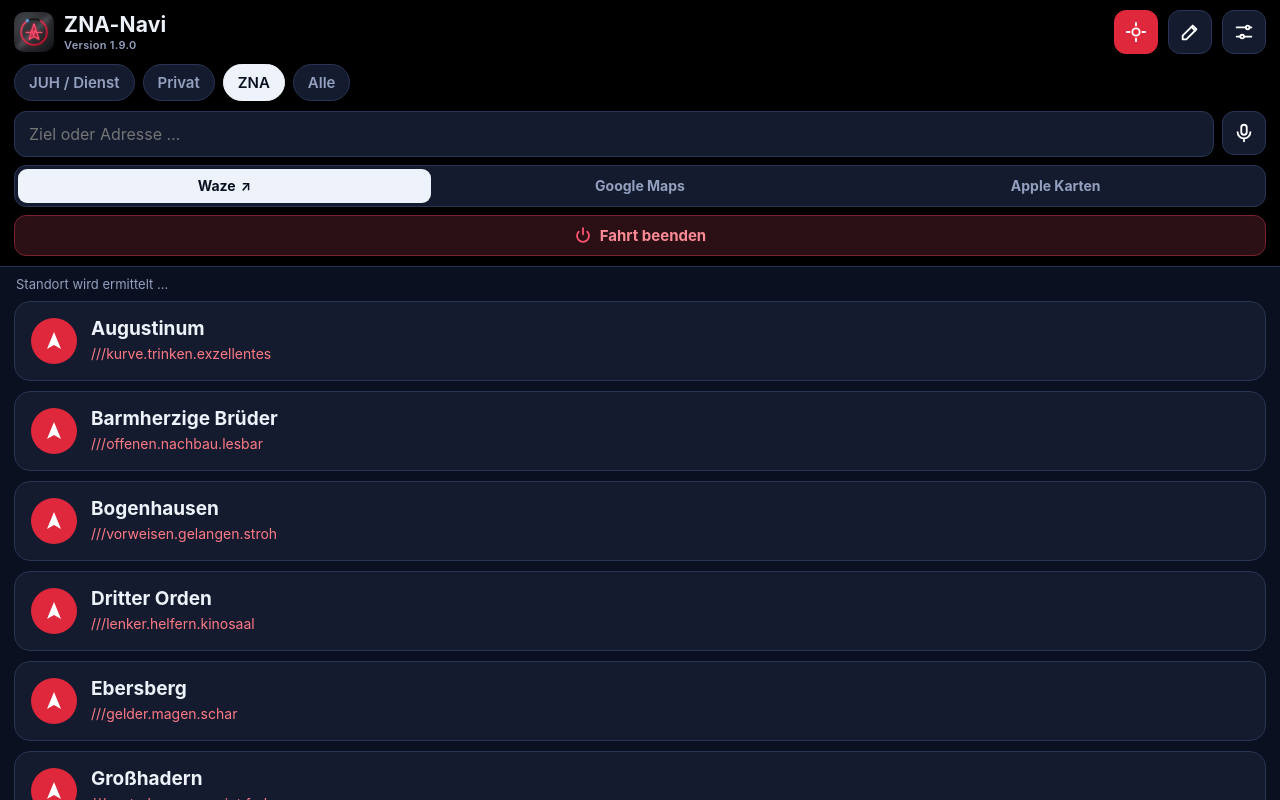
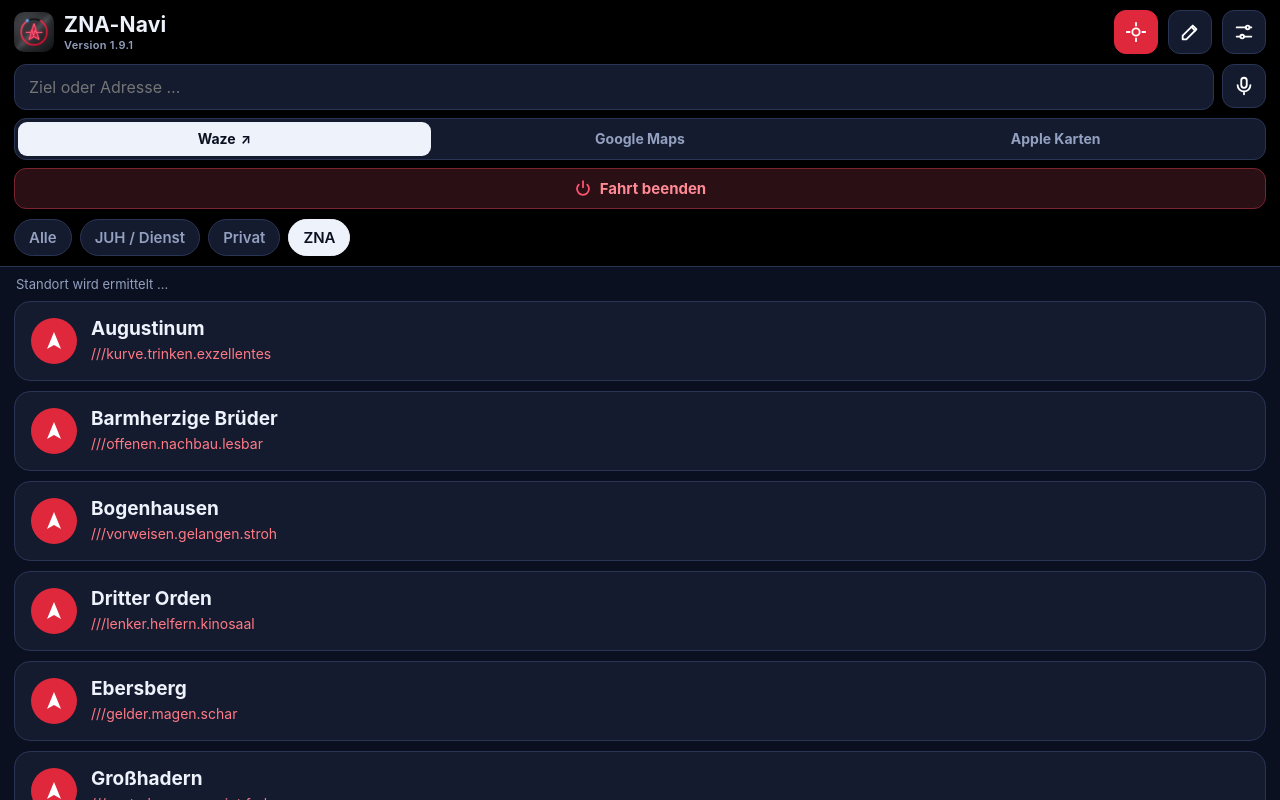
Before and after one commit to Jobacke/ZNA-Navi, a plain HTML site: page index.html in a window 1280 px wide. Drawn offline with Linux system fonts and the light colour scheme.

Commit message:
v1.9.1: Gruppen-Reiter unter Fahrt beenden, Alle vorne, Wisch-Hinweis
Co-Authored-By: Claude Opus 5.5 <noreply@anthropic.com>
Claude-Session: https://claude.ai/code/session_01RacYTfZxcV9aPhZxPKxDMe

```diff
--- a/index.html
+++ b/index.html
@@ -45,7 +45,14 @@
   .iconbtn.on{background:var(--accent);border-color:var(--accent)}
   .iconbtn svg{width:22px;height:22px}
 
-  .chips{display:flex;gap:8px;overflow-x:auto;min-width:0;margin-top:10px;scrollbar-width:none}
+  .chipwrap{position:relative;margin-top:10px;min-width:0}
+  .chips{display:flex;gap:8px;overflow-x:auto;min-width:0;scrollbar-width:none;scroll-snap-type:x proximity;-webkit-overflow-scrolling:touch}
+  .chips .chip{scroll-snap-align:start}
+  /* Verlauf am Rand zeigt: hier geht es weiter */
+  .chipwrap::before,.chipwrap::after{content:"";position:absolute;top:0;bottom:0;width:28px;pointer-events:none;opacity:0;transition:opacity .2s}
+  .chipwrap::before{left:0;background:linear-gradient(90deg,#000,rgba(0,0,0,0))}
+  .chipwrap::after{right:0;background:linear-gradient(270deg,#000,rgba(0,0,0,0))}
+  .chipwrap.more-left::before,.chipwrap.more-right::after{opacity:1}
   .chips::-webkit-scrollbar{display:none}
   .chip{flex:none;padding:7px 14px;border-radius:999px;border:1px solid var(--line);background:var(--panel);color:var(--muted);cursor:pointer;font-weight:600;font-size:15px}
   .chip.on{background:var(--text);color:var(--bg);border-color:var(--text)}
@@ -157,7 +164,6 @@
       <svg viewBox="0 0 24 24" fill="none" stroke="#fff" stroke-width="2" stroke-linecap="round"><path d="M4 7h10M18 7h2M4 17h4M12 17h8"/><circle cx="16" cy="7" r="2"/><circle cx="10" cy="17" r="2"/></svg>
     </button>
   </div>
-  <div class="chips" id="chips"></div>
   <form class="searchwrap" id="searchForm" action="#" autocomplete="off">
     <input class="search" id="search" type="search" enterkeyhint="go" placeholder="Ziel oder Adresse …" autocomplete="off" autocorrect="off" spellcheck="false">
     <button type="button" class="iconbtn" id="btnMic" title="Adresse sprechen" aria-label="Adresse sprechen">
@@ -169,6 +175,7 @@
     <button type="button" data-app="waze">Waze<span class="op">↗</span></button><button type="button" data-app="gmaps"><span class="lg">Google Maps</span><span class="sm">Google</span><span class="op">↗</span></button><button type="button" data-app="apple"><span class="lg">Apple Karten</span><span class="sm">Apple</span><span class="op">↗</span></button>
   </div>
   <a class="endbtn" id="endBtn" href="#" hidden><svg viewBox="0 0 24 24" fill="none" stroke="#ff5470" stroke-width="2.4" stroke-linecap="round"><path d="M12 3v8"/><path d="M6.3 7.5a8 8 0 1 0 11.4 0"/></svg>Fahrt beenden</a>
+  <div class="chipwrap"><div class="chips" id="chips"></div></div>
 </header>
 <div id="scroller">
 
@@ -374,7 +381,7 @@
 <script>
 (() => {
 'use strict';
-const APP_VERSION = '1.9.0';
+const APP_VERSION = '1.9.1';
 const APP_DATE = '2026-11-12';
 
 /* ---------- Speicher ---------- */
@@ -604,8 +611,14 @@ function render(){
   const gs = groups();
   let g = state.settings.group;
   if(g !== '__all' && !gs.includes(g)) g = state.settings.group = gs[0];
-  const chips = gs.length > 1 ? [...gs, '__all'] : gs;
-  $('#chips').innerHTML = chips.map(x => `<button class="chip${x===g?' on':''}" data-g="${esc(x)}">${x==='__all'?'Alle':esc(x)}</button>`).join('');
+  const chips = gs.length > 1 ? ['__all', ...gs] : gs;
+  const chipsKey = chips.join('|') + '#' + g;
+  if(render._chips !== chipsKey){
+    render._chips = chipsKey;
+    $('#chips').innerHTML = chips.map(x => `<button class="chip${x===g?' on':''}" data-g="${esc(x)}">${x==='__all'?'Alle':esc(x)}</button>`).join('');
+    const on = $('#chips .chip.on'); if(on) on.scrollIntoView({ block:'nearest', inline:'center' });
+    updChipFade();
+  }
   $('#groupList').innerHTML = gs.map(x=>`<option value="${esc(x)}">`).join('');
   document.querySelectorAll('#navSel button').forEach(b => b.classList.toggle('on', b.dataset.app === curApp()));
 
@@ -724,6 +737,13 @@ $('#navSel').addEventListener('click', e => {
   state.settings.navApp = app; save(); render();
   toast(`Routen mit ${APPS[app]} – nochmal antippen öffnet ${APPS[app]}`, 2600);
 });
+function updChipFade(){
+  const c = $('#chips'), w = c.parentElement;
+  w.classList.toggle('more-left', c.scrollLeft > 4);
+  w.classList.toggle('more-right', c.scrollLeft + c.clientWidth < c.scrollWidth - 4);
+}
+$('#chips').addEventListener('scroll', updChipFade, { passive:true });
+window.addEventListener('resize', updChipFade);
 $('#chips').addEventListener('click', e => {
   const b = e.target.closest('.chip'); if(!b) return;
   state.settings.group = b.dataset.g; save(); render();
--- a/sw.js
+++ b/sw.js
@@ -1,5 +1,5 @@
 // ZNA-Navi Service Worker – App startet auch ohne Netz
-const CACHE = 'zna-navi-1.9.0'; // bei jeder neuen Version anpassen
+const CACHE = 'zna-navi-1.9.1'; // bei jeder neuen Version anpassen
 const FILES = ['./', './index.html', './version.json', './manifest.webmanifest', './icon-np-192.png', './icon-np-512.png', './apple-touch-icon-np.png', './favicon-np-64.png'];
 
 self.addEventListener('install', e => {
--- a/version.json
+++ b/version.json
@@ -1,5 +1,5 @@
 {
-  "version": "1.9.0",
+  "version": "1.9.1",
   "date": "2026-11-15",
-  "notes": "Gruppen als Auswahlliste; neue Gruppen werden auf ähnliche Namen geprüft"
+  "notes": "Gruppen-Reiter unter „Fahrt beenden“, „Alle“ zuerst, wischbar mit Randhinweis"
 }
```
Also changed, not shown: 1 other file.
